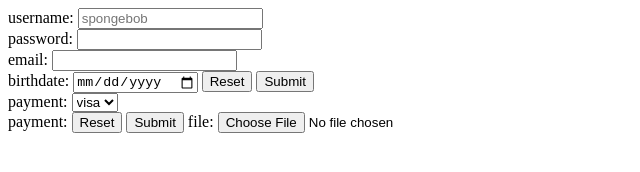
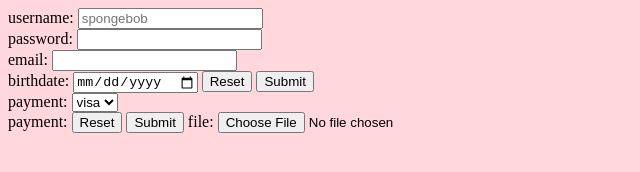
Before and after one commit to melodymarin/form-intro, a plain HTML site: page index.html in a window 1280 px wide. Shown: the whole page, without its empty margins (0-640 px from the left). Drawn offline with Linux system fonts and the light colour scheme.

Commit message:
added more content

```diff
--- a/index.html
+++ b/index.html
@@ -4,6 +4,8 @@
     <meta charset="UTF-8">
     <meta name="viewport" content="width=device-width, initial-scale=1.0">
     <title>Document</title>
+
+<link rel="stylesheet" href="styles.css">
 </head>
 <body>
     <form action="index.php" method="POST">
@@ -35,7 +37,7 @@
         <input type="reset">
         <input type="submit">
 
-        <lable for="file">file:</lable>
+        <label for="file">file:</lable>
         <input type="file" id="file">
 </form>
 </body>
--- /dev/null
+++ b/styles.css
@@ -0,0 +1,3 @@
+body{
+    background-color: rgb(255, 215, 221);
+}
```
